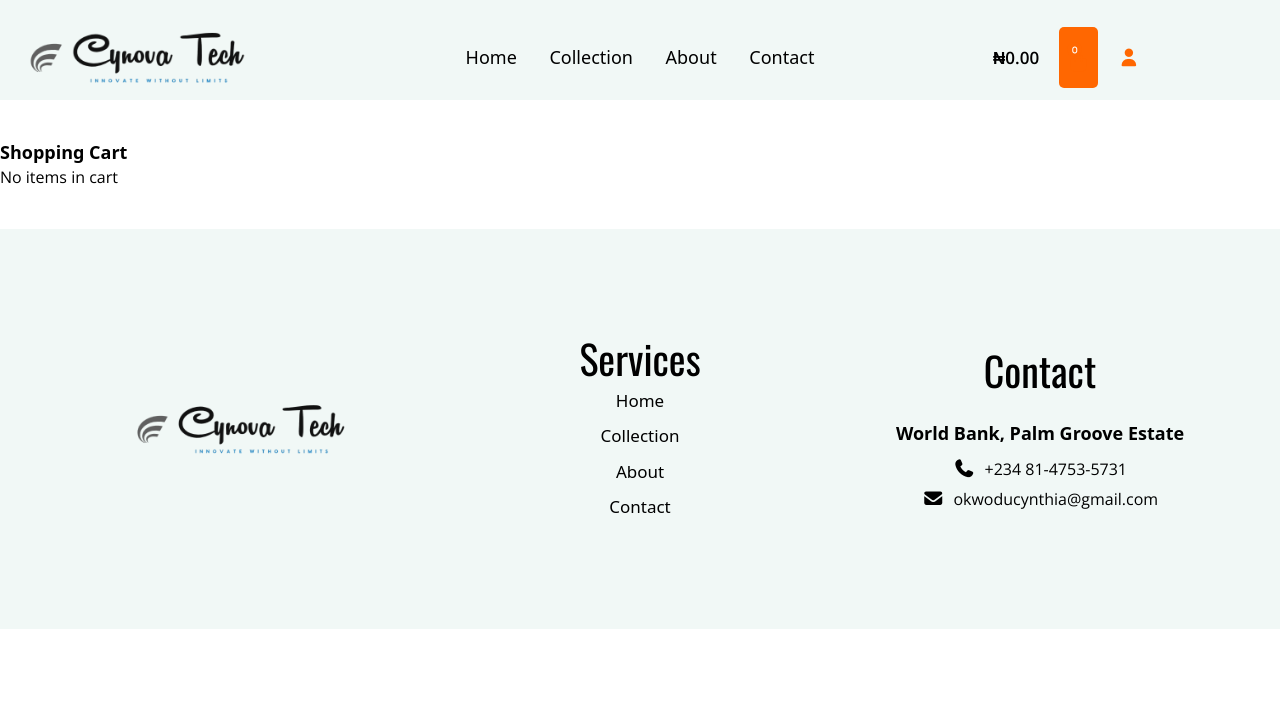
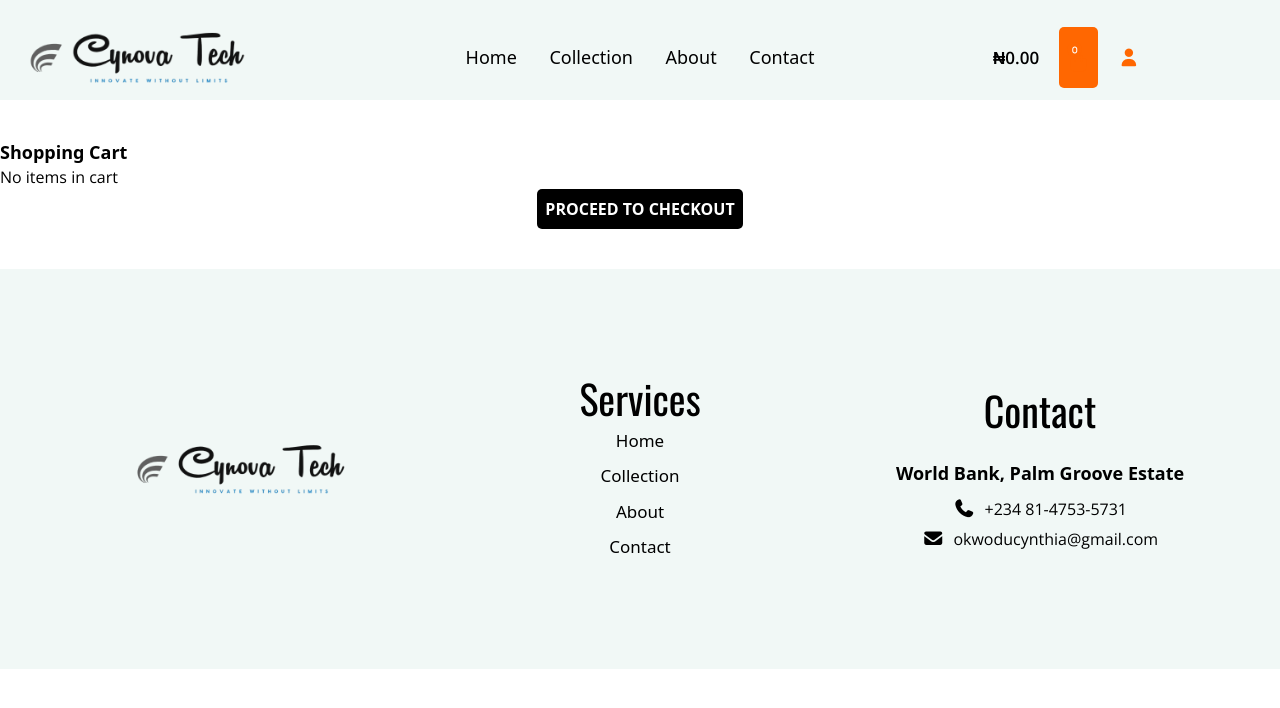
Before and after one commit to okwoducynthia/Clothing-Store, a React (Vite) app: page /cart in a window 1280 px wide. Shown: the top 708 px of the page. Built offline with nearby package versions, Linux system fonts and the light colour scheme; a web font is replaced by a local one.

Commit message:
commit cart

```diff
--- a/src/Components/Cart/Cart.tsx
+++ b/src/Components/Cart/Cart.tsx
@@ -50,6 +50,7 @@ style={{margin:"auto"}}
 <button
 onClick={() => decreaseQuantity(item.id, item.size)}
 className="px-2 py-1 bg-gray-300"
+style={{padding:"7px"}}
 >
 -
 </button>
@@ -57,6 +58,7 @@ className="px-2 py-1 bg-gray-300"
 <button
 onClick={() => increaseQuantity(item.id, item.size)}
 className="px-2 py-1 bg-gray-300"
+style={{padding:"7px"}}
 >
 +
 </button>
@@ -83,6 +85,24 @@ Grand Total: ₦{totalPrice.toFixed(2)}
 </h3>
 </div>
 )}
+
+<div style={{display:"flex",
+  justifyContent:"center",
+  alignItems:"center",
+  textAlign:"center",
+  }}>
+  <button
+style={{
+  backgroundColor:"black",
+  color:"white",
+  padding:"8px",
+  borderRadius:"5px",
+  fontWeight:"bold",
+  cursor:"pointer"
+  }}
+>PROCEED TO CHECKOUT</button>
+</div>
+
 </div>
 );
 };
```
